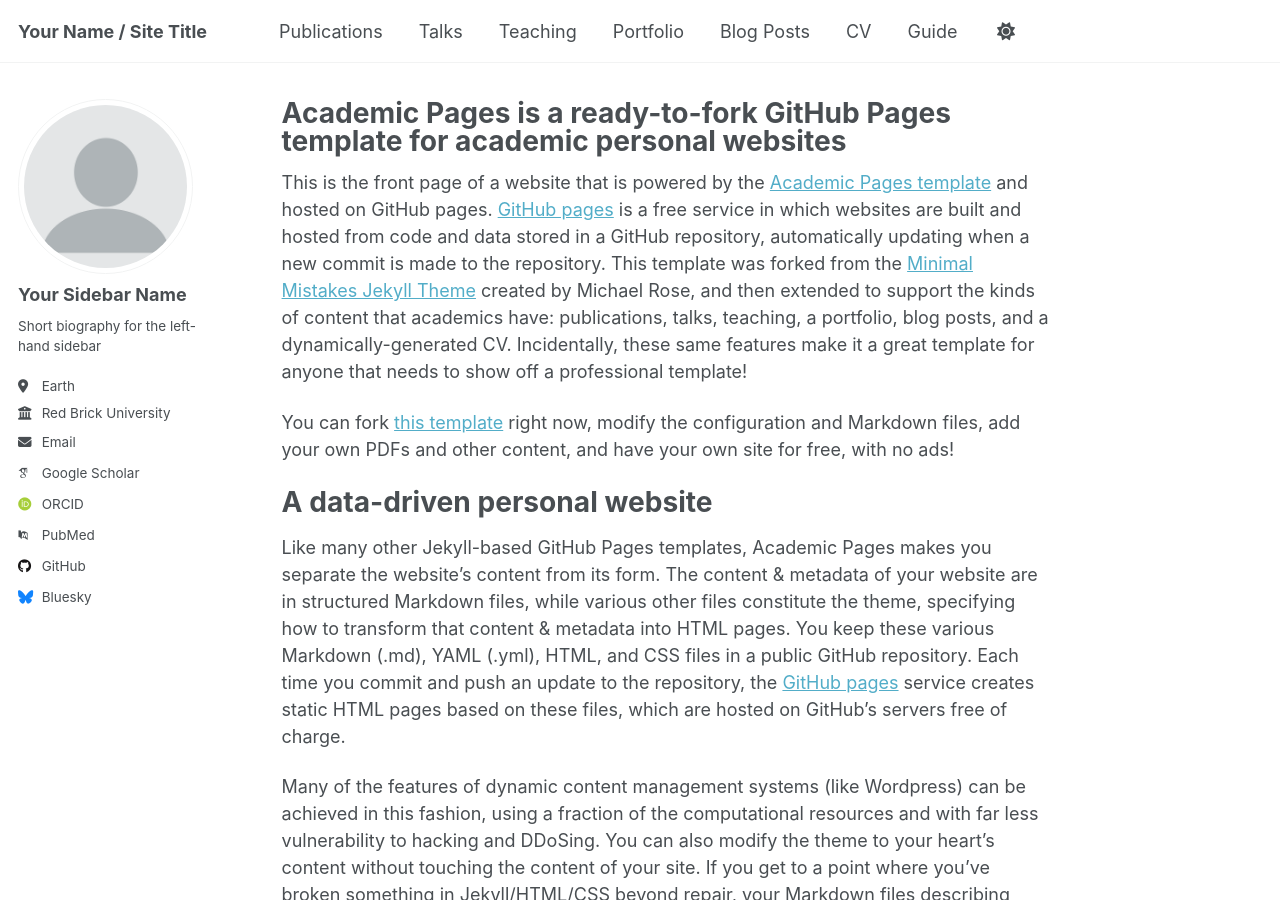
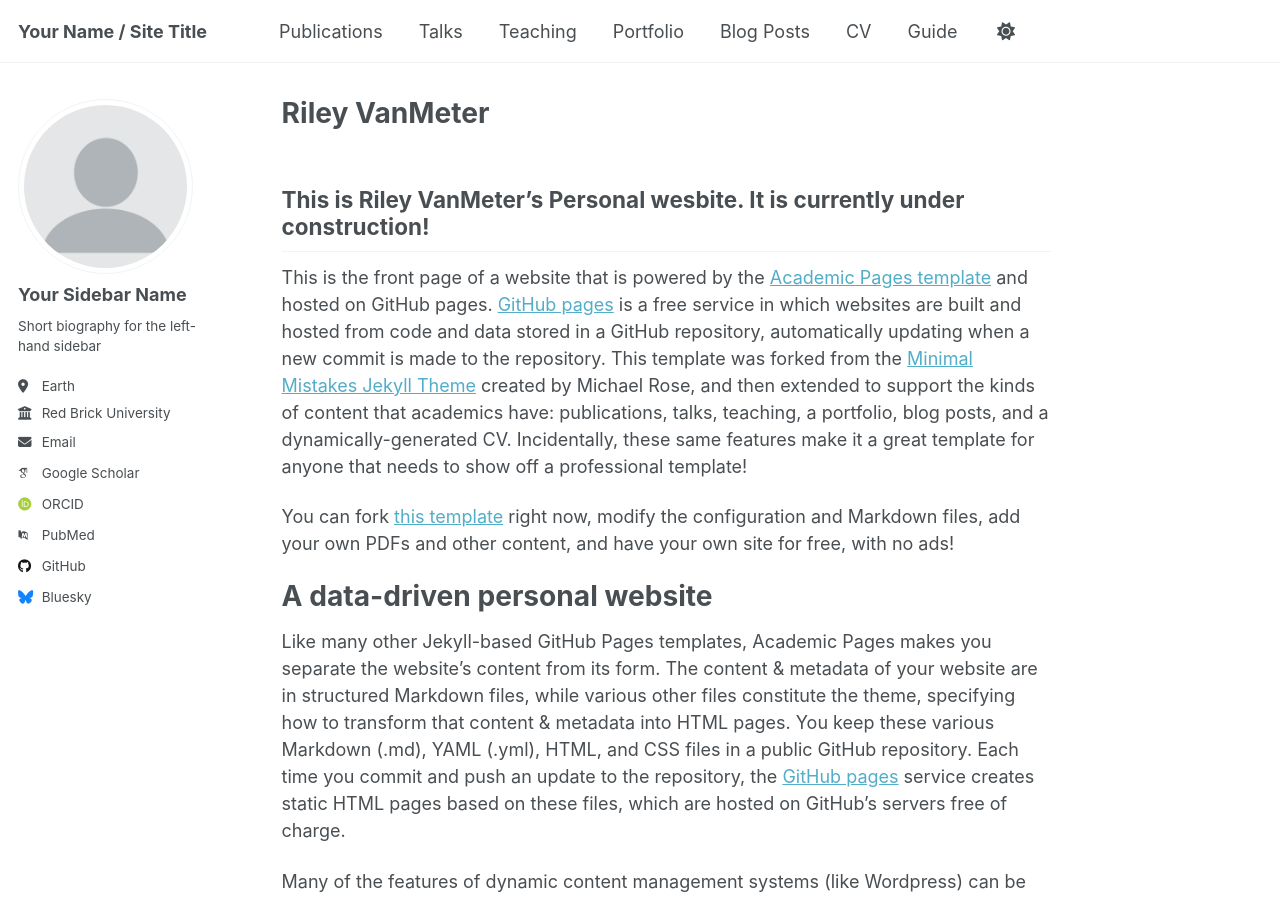
Before and after one commit to rileyvanmeter/rileyvanmeter.github.io, a Jekyll site: the page built from _pages/about.md, in a window 1280 px wide and 900 px high. Built offline with Jekyll 4.4.1, drawn with Linux system fonts in a browser that asks for light colours; some web fonts are replaced; a script that is not in the unit is left out.

Commit message:
Update about.md

```diff
--- a/_pages/about.md
+++ b/_pages/about.md
@@ -1,11 +1,13 @@
 ---
 permalink: /
-title: "Academic Pages is a ready-to-fork GitHub Pages template for academic personal websites"
+title: "Riley VanMeter"
 author_profile: true
 redirect_from:
   - /about/
   - /about.html
 ---
+
+## This is Riley VanMeter's Personal wesbite. It is currently under construction!
 
 This is the front page of a website that is powered by the [Academic Pages template](https://github.com/academicpages/academicpages.github.io) and hosted on GitHub pages. [GitHub pages](https://pages.github.com) is a free service in which websites are built and hosted from code and data stored in a GitHub repository, automatically updating when a new commit is made to the repository. This template was forked from the [Minimal Mistakes Jekyll Theme](https://mmistakes.github.io/minimal-mistakes/) created by Michael Rose, and then extended to support the kinds of content that academics have: publications, talks, teaching, a portfolio, blog posts, and a dynamically-generated CV. Incidentally, these same features make it a great template for anyone that needs to show off a professional template!
 
```
